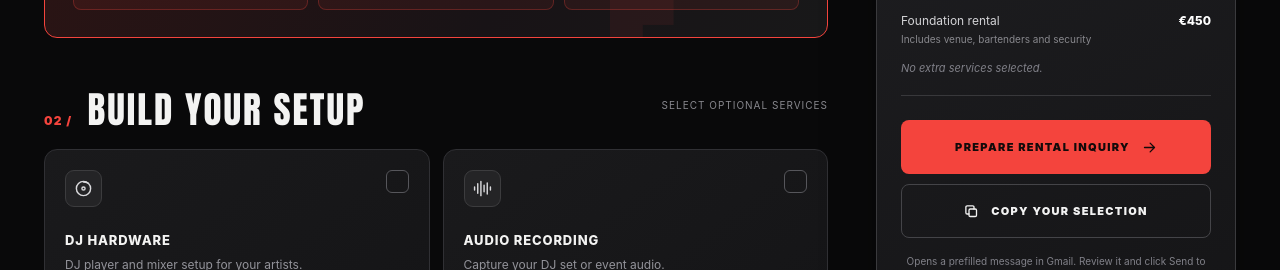
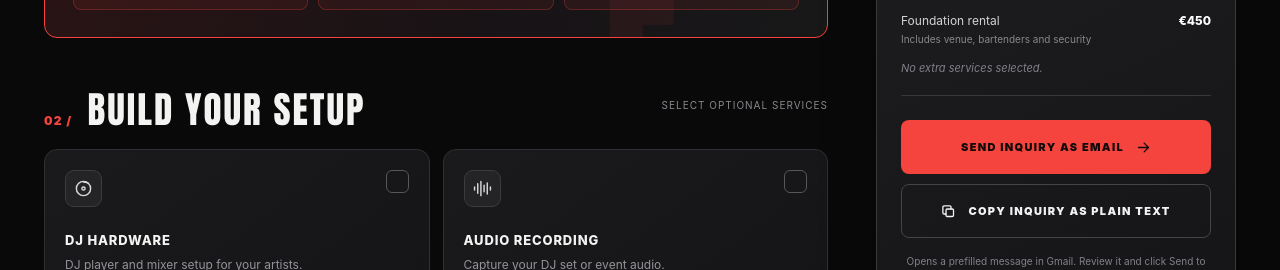
Before and after one commit to Stanimir-yoan/factory-rent, a plain HTML site: page index.html in a window 1280 px wide. Shown: the part 860-1130 px from the top of the page. Drawn offline with Linux system fonts and the light colour scheme.

Commit message:
Update button text for inquiry actions

```diff
--- a/index.html
+++ b/index.html
@@ -254,8 +254,8 @@
               <div class="total-number" id="total-number" aria-live="polite">€500</div>
               <div class="estimated-note">Indicative price for one event</div>
               <div class="breakdown" id="breakdown" aria-label="Cost breakdown"><div class="breakdown-row"><span>Foundation rental</span><strong>€500</strong></div><div class="empty-addons">No extra services selected.</div></div>
-              <button class="cta primary" type="button" id="email-request"><span>Prepare Rental Inquiry</span><svg><use href="#i-arrow"/></svg></button>
-              <button class="cta secondary" type="button" id="copy-request"><svg><use href="#i-copy"/></svg><span>Copy Your Selection</span></button>
+              <button class="cta primary" type="button" id="email-request"><span>Send Inquiry as email</span><svg><use href="#i-arrow"/></svg></button>
+              <button class="cta secondary" type="button" id="copy-request"><svg><use href="#i-copy"/></svg><span>Copy Inquiry as plain text</span></button>
               <p class="legal">Opens a prefilled message in Gmail. Review it and click Send to submit your inquiry. This does not reserve the venue; price and availability require confirmation.</p>
             </div>
           </div>
```
